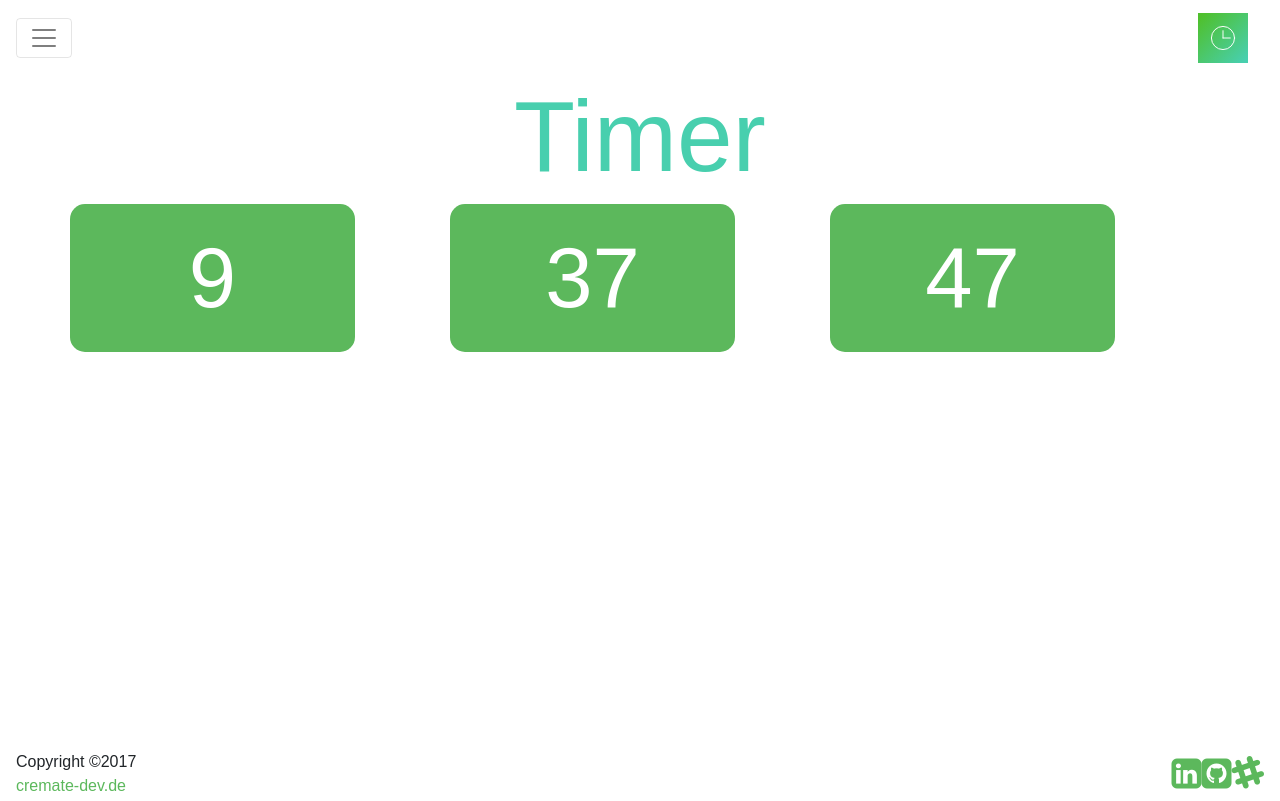
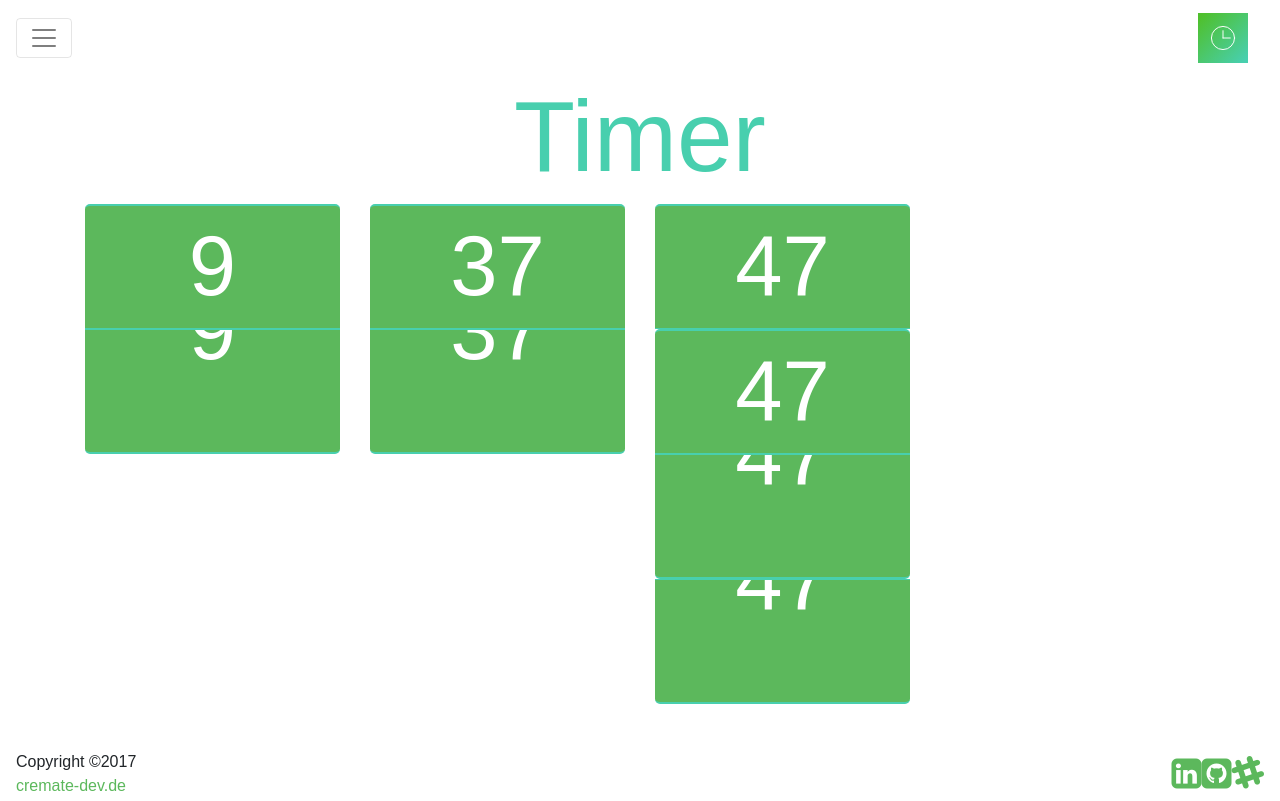
Before and after one commit to Cremate91/Timer-React-App, a React (Create React App) app: page / in a window 1280 px wide. Built offline with nearby package versions, Linux system fonts and the light colour scheme.

Commit message:
added timer style

```diff
--- a/src/components/main/Main.css
+++ b/src/components/main/Main.css
@@ -6,8 +6,29 @@
     font-size: 85px;
 }
 .timebar > div {
-    padding: 10px 60px;
     border-radius: 15px;
-    background-color: #5cb85c;
     color: white;
 }
+.timebar span {
+    display: block;
+    overflow: hidden;
+    background-color: #5cb85c;
+    padding: 0 50px;
+}
+.timebar .time.top {
+    border-top: 2px solid #48cfae;
+    border-bottom: 1px solid #48cfae;
+    border-radius: 5px 5px 0 0;
+    height: 50%;
+    line-height: 1.4;
+
+}
+.timebar .time.bottem {
+    border-top: 1px solid #48cfae;
+    border-bottom: 2px solid #48cfae;
+    border-radius: 0 0 5px 5px;
+    line-height: 0;
+    height: 50%;
+    top: 50%;
+
+}
--- a/src/components/main/Main.js
+++ b/src/components/main/Main.js
@@ -9,8 +9,8 @@ class Main extends Component{
 
     componentDidMount() {
         this.timerID = setInterval(
-        () => this.tick(),
-        1000
+            () => this.tick(),
+            1000
         );
     }
 
@@ -31,9 +31,39 @@ class Main extends Component{
                     <div className="col-md-12">
                         <h2 className="headline text-center">{this.props.title}</h2>
                         <div className="row timebar text-center center">
-                            <div className="col-md-3 hour">{this.state.date.getHours()}</div>
+                            <div className="col-md-3">
+                                <span className="time top">
+                                    {this.state.date.getHours()}
+                                </span>
+                                <span className="time bottem">
+                                    {this.state.date.getHours()}
+                                </span>
+                            </div>
+                            <div className="col-md-3 minutes">
+                                <span className="time top">
+                                    {this.state.date.getMinutes()}
+                                </span>
+                                <span className="time bottem">
+                                    {this.state.date.getMinutes()}
+                                </span>
+                            </div>
+                            <div className="col-md-3 seounds">
+                                <span className="time current top">
+                                    {this.state.date.getSeconds()}
+                                </span>
+                                <span className="time next top">
+                                    {this.state.date.getSeconds()}
+                                </span>
+                                <span className="time next bottem">
+                                    {this.state.date.getSeconds()}
+                                </span>
+                                <span className="time current bottem">
+                                    {this.state.date.getSeconds()}
+                                </span>
+                            </div>
+                            {/*<div className="col-md-3 hour">{this.state.date.getHours()}</div>
                             <div className="col-md-3 offset-md-1 minutes">{this.state.date.getMinutes()}</div>
-                            <div className="col-md-3 offset-md-1 seounds">{this.state.date.getSeconds()}</div>
+                            <div className="col-md-3 offset-md-1 seounds">{this.state.date.getSeconds()}</div>*/}
                         </div>
                     </div>
                 </div>
```
